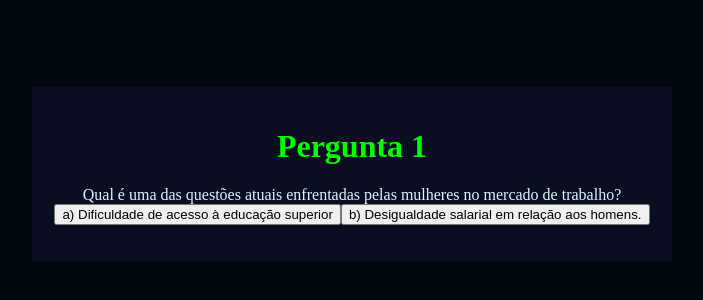
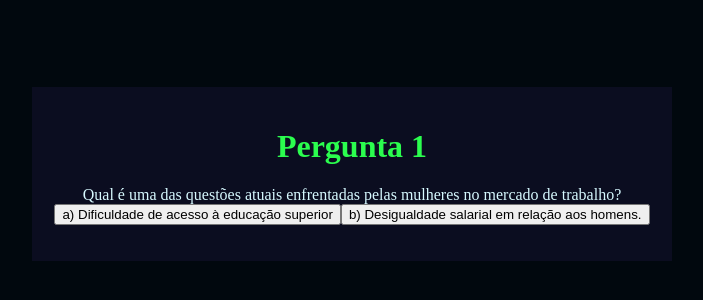
Before and after one commit to laltzn/pergunta, a plain HTML site: page index.html in a window 1280 px wide. Shown: the part 234-534 px from the top of the page, without its empty margins (288-991 px from the left). Drawn offline with Linux system fonts and the light colour scheme.

Commit message:
Update style.css

```diff
--- a/style.css
+++ b/style.css
@@ -2,7 +2,7 @@
     --cor-fundo: #01080E ;
     --cor-principal: #0B0D20 ;
     --cor-secundaria: #212333;
-    --cor-destaque: #00FF00;
+    --cor-destaque: #2bfd4e;
     --cor-texto: #D7F9FF;
 
 }
```
